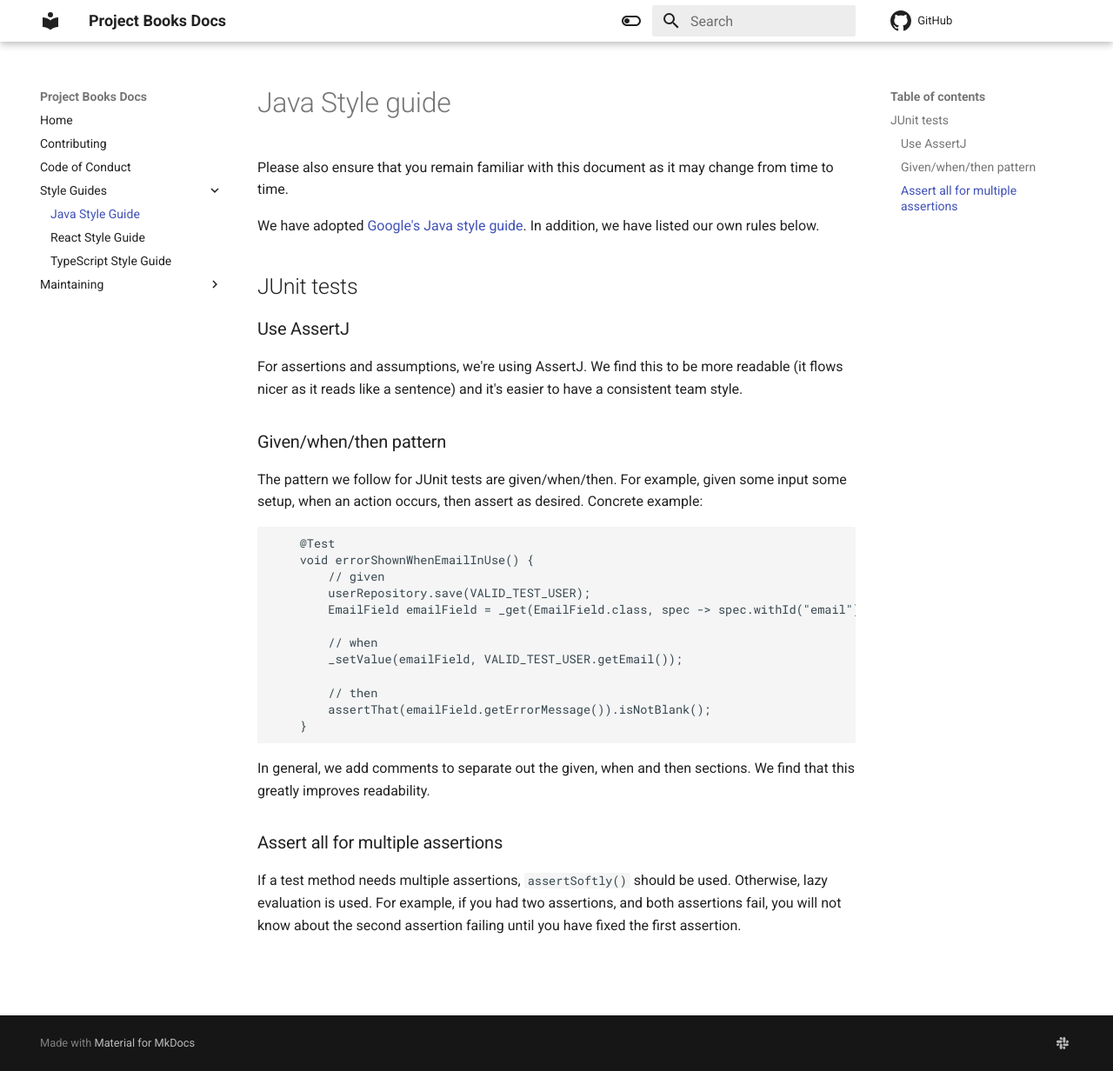
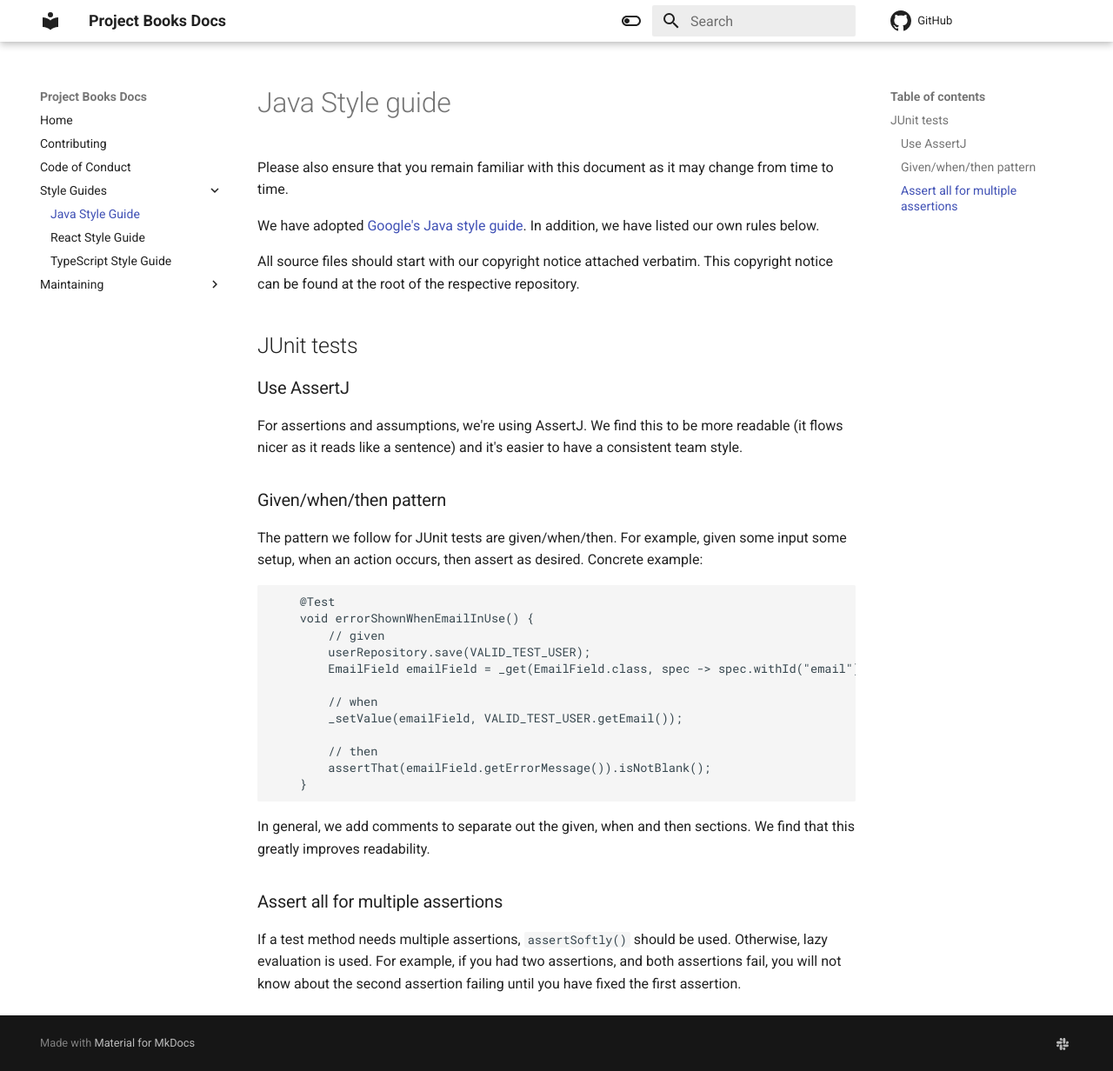
Before and after one commit to Project-Books/project-books.github.io, an MkDocs documentation site: the page built from docs/styleguides/java-styleguide.md, in a window 1280 px wide and 1232 px high. Shown: the whole window at 87% size. Built offline with MkDocs 1.6.1 and Material for MkDocs 9.7.7, drawn with Linux system fonts in a browser that asks for light colours.

Commit message:
Include where to find copyright notice

```diff
--- a/docs/styleguides/java-styleguide.md
+++ b/docs/styleguides/java-styleguide.md
@@ -3,6 +3,8 @@
 Please also ensure that you remain familiar with this document as it may change from time to time.
 
 We have adopted [Google's Java style guide](https://google.github.io/styleguide/javaguide.html). In addition, we have listed our own rules below.
+
+All source files should start with our copyright notice attached verbatim. This copyright notice can be found at the root of the respective repository.
 
 ## JUnit tests
 
```
